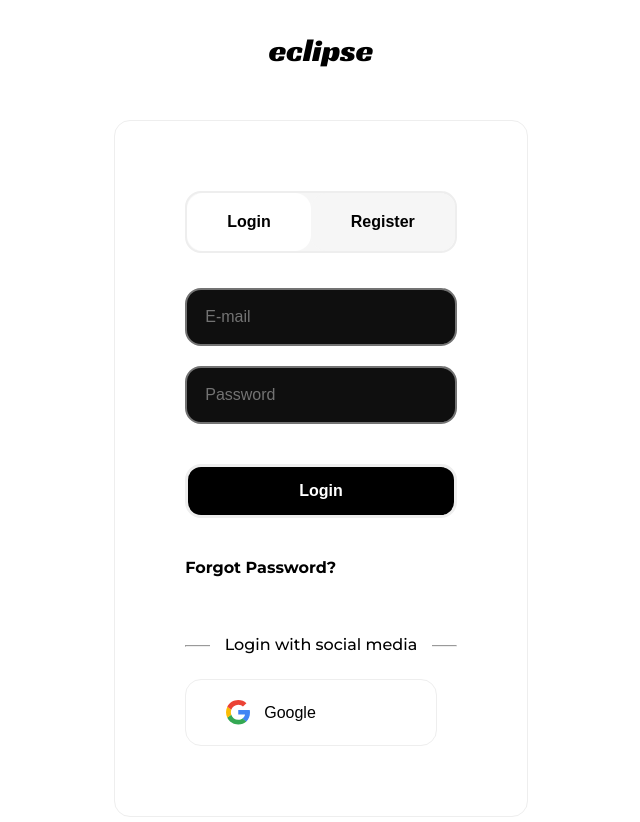
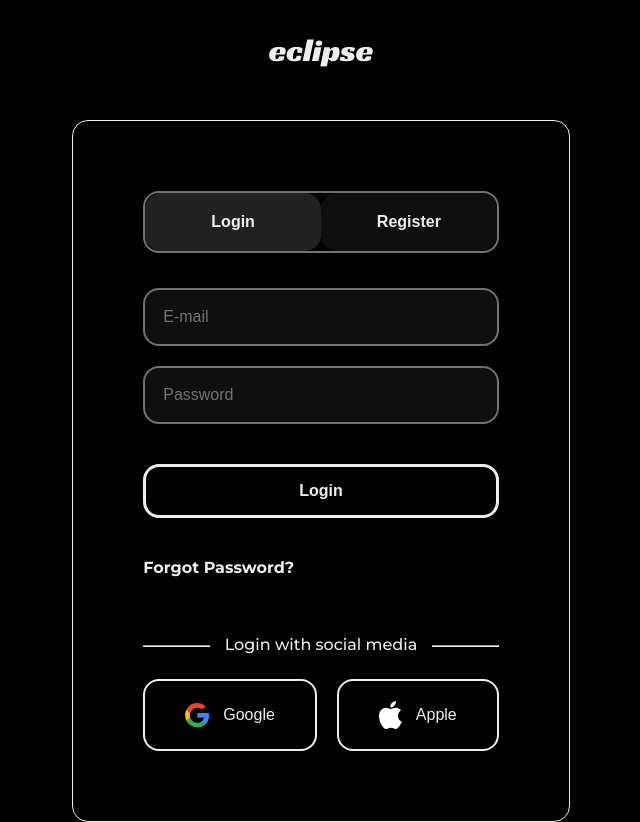
Before and after one commit to twipzz3/webshop-dressroom, a Next.js app: page /login in a window 1280 px wide. Shown: the whole page, without its empty margins (319-959 px from the left). Built offline with nearby package versions, Linux system fonts and the light colour scheme; no server answers.

Commit message:
design change

```diff
--- a/components/CartItem/index.js
+++ b/components/CartItem/index.js
@@ -19,7 +19,7 @@
       </div>
       <span className={styles.price}>{data?.price * count || '0'}$</span>
       <div className={styles.buttons}>
-        <button>-</button>
+        <button onClick={() => onMinus(id, size)}>-</button>
         <span>{count || '0'}</span>
         <button onClick={() => onAdd(id, size)}>+</button>
       </div>
--- a/components/SocialMediaButton/index.js
+++ b/components/SocialMediaButton/index.js
@@ -2,11 +2,13 @@
 
 import styles from './social-media.module.scss';
 import GoogleIcon from '@/icons/google';
+import AppleIcon from '@/icons/apple';
 
 export default function SocialMediaButton({ icon, children, ...props }) {
   return (
     <button className={styles.container} {...props}>
       {icon === 'google' && <GoogleIcon />}
+      {icon === 'apple' && <AppleIcon />}
       {children}
     </button>
   );
--- a/components/SocialMediaButton/social-media.module.scss
+++ b/components/SocialMediaButton/social-media.module.scss
@@ -2,7 +2,7 @@
   padding: 20px;
   padding-left: 40px;
   padding-right: 40px;
-  border: 1px solid #eee;
+  border: 2px solid #eee;
   border-radius: 16px;
   background-color: transparent;
   margin-top: 10px;
--- /dev/null
+++ b/components/icons/apple.js
@@ -0,0 +1,14 @@
+import * as React from 'react';
+
+function AppleIcon(props) {
+  return (
+    <svg width={23} height={28} viewBox="0 0 23 28" {...props}>
+      <path
+        d="M19.041 14.876c.04 4.237 3.717 5.647 3.758 5.665-.031.1-.588 2.01-1.938 3.982-1.167 1.706-2.378 3.405-4.286 3.44-1.875.035-2.478-1.111-4.621-1.111-2.143 0-2.813 1.076-4.588 1.146-1.841.07-3.244-1.844-4.42-3.544C.54 20.978-1.296 14.631 1.17 10.347c1.226-2.128 3.416-3.475 5.794-3.51 1.808-.034 3.515 1.217 4.62 1.217 1.106 0 3.18-1.505 5.36-1.284.914.038 3.476.37 5.122 2.778-.133.082-3.058 1.785-3.026 5.328M15.517 4.47c.978-1.184 1.636-2.832 1.457-4.471-1.41.057-3.114.94-4.125 2.122-.906 1.048-1.7 2.724-1.485 4.331 1.57.122 3.176-.798 4.153-1.982"
+        fill="white"
+      />
+    </svg>
+  );
+}
+
+export default AppleIcon;
--- a/pages/cart/index.js
+++ b/pages/cart/index.js
@@ -92,6 +92,7 @@
                 size={item.size}
                 count={item.count}
                 onAdd={addCartEvent}
+                //onMinus={minusCartEvent}
               />
             );
           })}
--- a/pages/login/index.js
+++ b/pages/login/index.js
@@ -5,6 +5,7 @@
 import LoginForm from './login-form';
 import RegisterForm from './register-form';
 import { auth } from '../../config/firebase';
+import Link from 'next/link';
 
 export default function LoginPage() {
   const [page, setPage] = useState('login');
@@ -20,13 +21,17 @@
 
   return (
     <div className={styles.container}>
-      <a className={styles.logo}>eclipse</a>
+      <Link href="/">
+        <a className={styles.logo}>eclipse</a>
+      </Link>
       <div className={styles.content}>
         <div className={styles.switchContainer}>
           <button
             className={styles.switchButton}
             onClick={() => setPage('login')}
-            style={{ backgroundColor: page === 'login' ? 'white' : '#f6f6f6' }}
+            style={{
+              backgroundColor: page === 'login' ? '#212121' : '#0F0F0F',
+            }}
           >
             <span>Login</span>
           </button>
@@ -34,7 +39,7 @@
             className={styles.switchButton}
             onClick={() => setPage('register')}
             style={{
-              backgroundColor: page === 'register' ? 'white' : '#f6f6f6',
+              backgroundColor: page === 'register' ? '#212121' : '#0F0F0F',
             }}
           >
             <span>Register</span>
--- a/pages/login/login-form.js
+++ b/pages/login/login-form.js
@@ -83,7 +83,7 @@
           textAlign: 'center',
           marginTop: -35,
           padding: 15,
-          backgroundColor: 'white',
+          backgroundColor: 'black',
           display: 'flex',
           alignSelf: 'center',
           width: 'max-content',
@@ -100,6 +100,7 @@
         >
           Google
         </SocialMediaButton>
+        <SocialMediaButton icon="apple">Apple</SocialMediaButton>
       </div>
     </form>
   );
--- a/pages/login/login.module.scss
+++ b/pages/login/login.module.scss
@@ -1,6 +1,8 @@
 @import url('https://fonts.googleapis.com/css2?family=Racing+Sans+One&display=swap');
 
 .container {
+  background-color: black;
+  color: #eee;
   width: 100%;
   height: 100%;
   min-height: 100vh;
@@ -16,6 +18,7 @@
   }
 
   button {
+    color: #eee;
     cursor: pointer;
   }
 
@@ -27,8 +30,8 @@
     height: 100%;
 
     .switchContainer {
-      background-color: #f6f6f6;
-      border: 2px solid #eee;
+      background-color: black;
+      border: 2px solid #737373;
       border-radius: 16px;
       margin-bottom: 15px;
       display: flex;
--- a/pages/login/register-form.js
+++ b/pages/login/register-form.js
@@ -60,7 +60,7 @@
           textAlign: 'center',
           marginTop: -35,
           padding: 15,
-          backgroundColor: 'white',
+          backgroundColor: 'black',
           display: 'flex',
           alignSelf: 'center',
           width: 'max-content',
@@ -89,7 +89,7 @@
           textAlign: 'center',
           marginTop: -35,
           padding: 15,
-          backgroundColor: 'white',
+          backgroundColor: 'black',
           display: 'flex',
           alignSelf: 'center',
           width: 'max-content',
```
